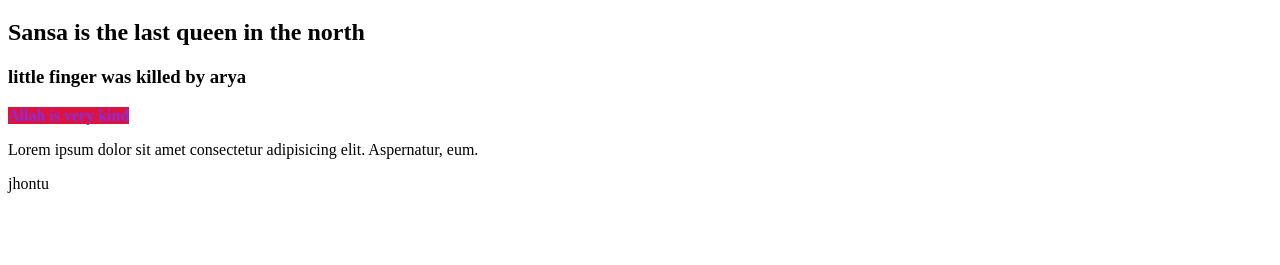
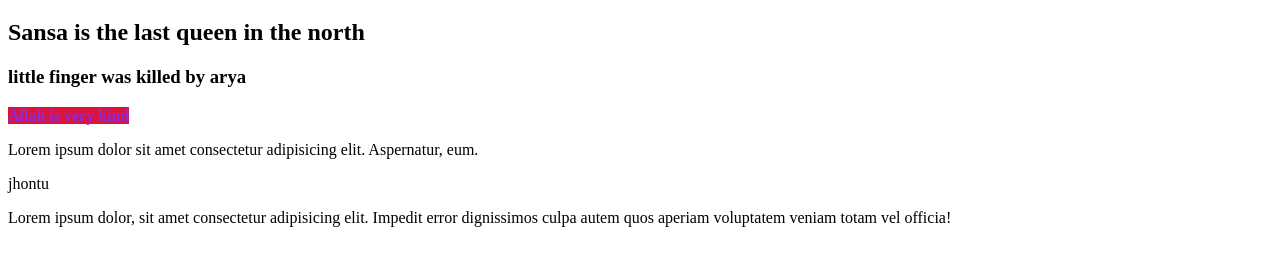
Before and after one commit to FahimAhmed07/my-third-repo, a plain HTML site: page index.html in a window 1280 px wide. Shown: the part 61-326 px from the top of the page. Drawn offline with Linux system fonts and the light colour scheme.

Commit message:
lorem added

```diff
--- a/index.html
+++ b/index.html
@@ -14,5 +14,6 @@
     <strong>Allah is very kind</strong>
     <p>Lorem ipsum dolor sit amet consectetur adipisicing elit. Aspernatur, eum.</p>
     <div>jhontu</div>
+    <p>Lorem ipsum dolor, sit amet consectetur adipisicing elit. Impedit error dignissimos culpa autem quos aperiam voluptatem veniam totam vel officia!</p>
 </body>
 </html>
```
